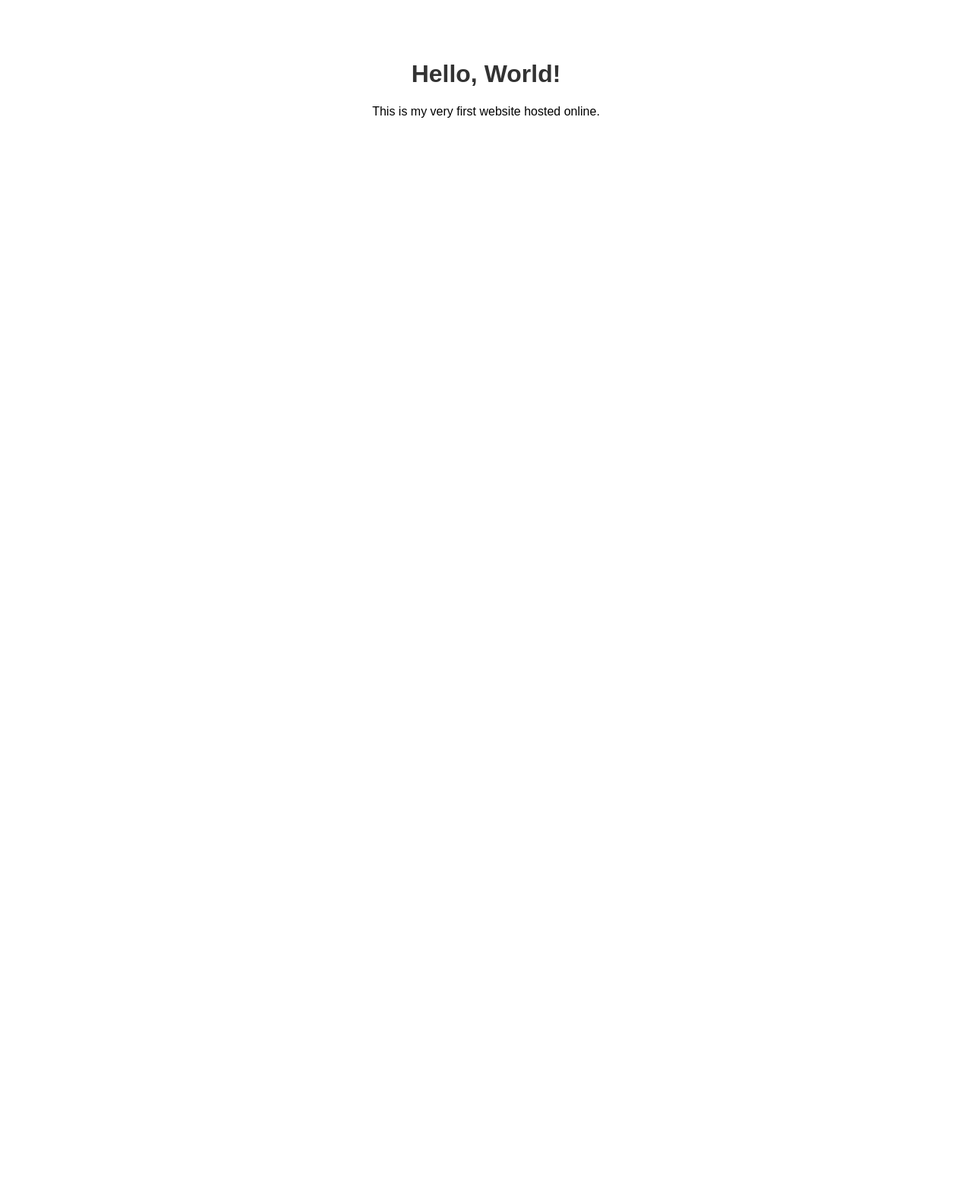
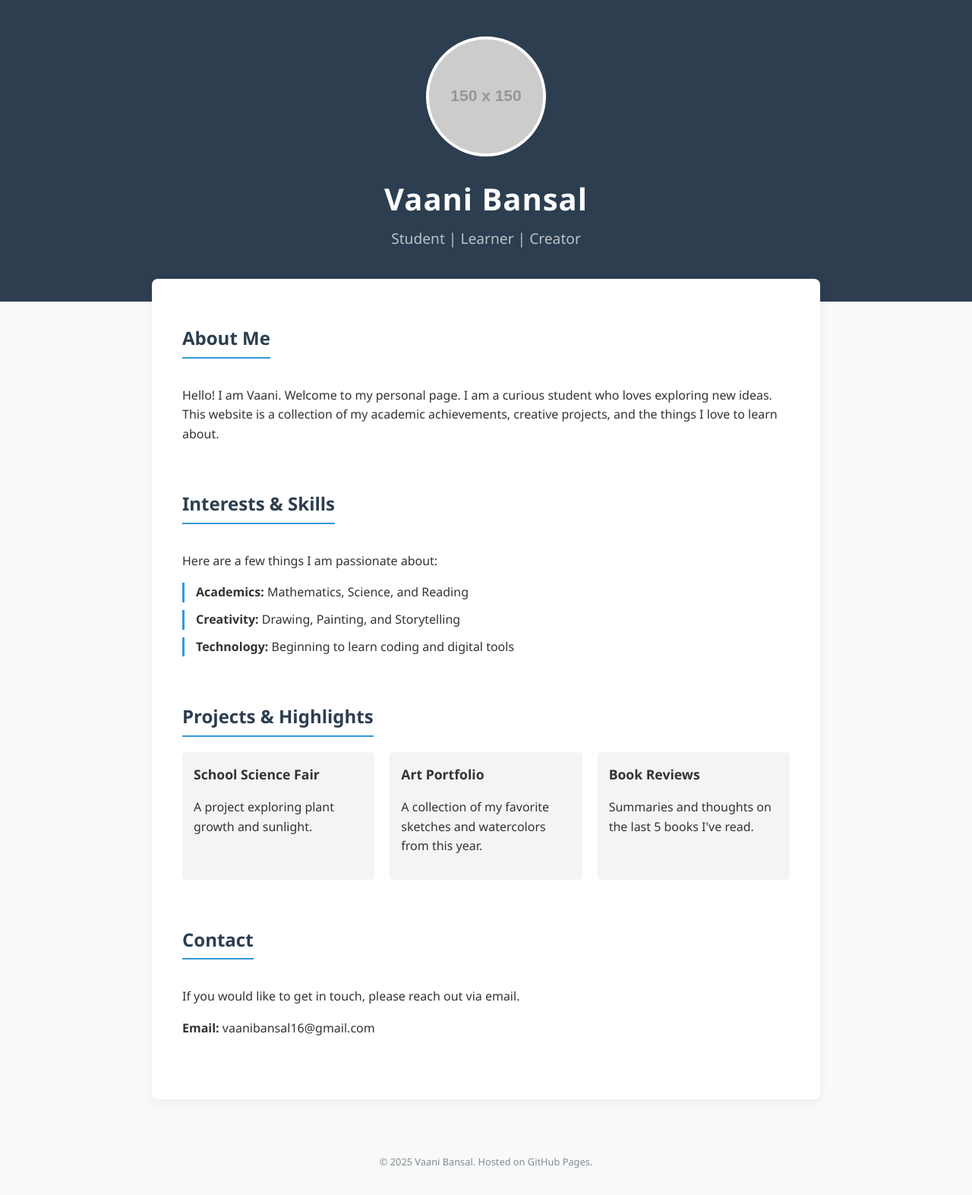
Before and after one commit to vaani-bansal/vaani-bansal.github.io, a plain HTML site: page index.html in a window 1280 px wide. Shown: the whole page at 76% size. Before the commit the page ends 800 px from the top, so only its background shows below. Drawn offline with Linux system fonts and the light colour scheme; placeholder pictures from the web are drawn by us.

Commit message:
Update index.html

```diff
--- a/index.html
+++ b/index.html
@@ -1,14 +1,175 @@
 <!DOCTYPE html>
-<html>
+<html lang="en">
 <head>
-    <title>My First Website</title>
+    <meta charset="UTF-8">
+    <meta name="viewport" content="width=device-width, initial-scale=1.0">
+    <title>Vaani Bansal | Portfolio</title>
     <style>
-        body { font-family: sans-serif; text-align: center; padding: 50px; }
-        h1 { color: #333; }
+        /* GENERAL STYLES */
+        body {
+            font-family: 'Segoe UI', Tahoma, Geneva, Verdana, sans-serif;
+            line-height: 1.6;
+            color: #333;
+            margin: 0;
+            padding: 0;
+            background-color: #f9f9fb;
+        }
+
+        /* HEADER SECTION */
+        header {
+            background-color: #2c3e50; /* Dark Blue Background */
+            color: #fff;
+            padding: 3rem 1rem;
+            text-align: center;
+        }
+
+        .profile-photo {
+            width: 150px;
+            height: 150px;
+            background-color: #ddd; /* Placeholder color */
+            border-radius: 50%;
+            border: 4px solid #fff;
+            margin-bottom: 1rem;
+            object-fit: cover;
+        }
+
+        header h1 {
+            margin: 0;
+            font-size: 2.5rem;
+            letter-spacing: 1px;
+        }
+
+        header p {
+            font-size: 1.2rem;
+            font-weight: 300;
+            color: #bdc3c7;
+            margin-top: 5px;
+        }
+
+        /* MAIN CONTAINER */
+        .container {
+            max-width: 800px;
+            margin: -30px auto 40px; /* Moves container up to overlap header */
+            background: white;
+            padding: 40px;
+            border-radius: 8px;
+            box-shadow: 0 4px 15px rgba(0,0,0,0.05);
+        }
+
+        /* SECTIONS */
+        section {
+            margin-bottom: 40px;
+        }
+
+        h2 {
+            color: #2c3e50;
+            border-bottom: 2px solid #3498db; /* Blue underline */
+            display: inline-block;
+            padding-bottom: 5px;
+            margin-bottom: 20px;
+        }
+
+        ul {
+            list-style-type: none; /* Removes bullet points */
+            padding: 0;
+        }
+
+        li {
+            margin-bottom: 10px;
+            padding-left: 15px;
+            border-left: 3px solid #3498db;
+        }
+
+        /* PROJECTS GRID */
+        .project-grid {
+            display: grid;
+            grid-template-columns: repeat(auto-fit, minmax(200px, 1fr));
+            gap: 20px;
+        }
+
+        .project-card {
+            background: #f4f4f4;
+            padding: 15px;
+            border-radius: 5px;
+            transition: transform 0.2s;
+        }
+
+        .project-card:hover {
+            transform: translateY(-3px); /* Slight lift on hover */
+            background: #e8e8e8;
+        }
+
+        .project-card h3 {
+            margin-top: 0;
+            font-size: 1.1rem;
+        }
+
+        /* FOOTER */
+        footer {
+            text-align: center;
+            padding: 20px;
+            font-size: 0.8rem;
+            color: #7f8c8d;
+        }
     </style>
 </head>
 <body>
-    <h1>Hello, World!</h1>
-    <p>This is my very first website hosted online.</p>
+
+    <header>
+        <img src="https://via.placeholder.com/150" alt="Vaani Bansal" class="profile-photo">
+        <h1>Vaani Bansal</h1>
+        <p>Student | Learner | Creator</p>
+    </header>
+
+    <div class="container">
+
+        <section>
+            <h2>About Me</h2>
+            <p>
+                Hello! I am Vaani. Welcome to my personal page. I am a curious student who loves exploring new ideas.
+                This website is a collection of my academic achievements, creative projects, and the things I love to learn about.
+            </p>
+        </section>
+
+        <section>
+            <h2>Interests & Skills</h2>
+            <p>Here are a few things I am passionate about:</p>
+            <ul>
+                <li><strong>Academics:</strong> Mathematics, Science, and Reading</li>
+                <li><strong>Creativity:</strong> Drawing, Painting, and Storytelling</li>
+                <li><strong>Technology:</strong> Beginning to learn coding and digital tools</li>
+            </ul>
+        </section>
+
+        <section>
+            <h2>Projects & Highlights</h2>
+            <div class="project-grid">
+                <div class="project-card">
+                    <h3>School Science Fair</h3>
+                    <p>A project exploring plant growth and sunlight.</p>
+                </div>
+                <div class="project-card">
+                    <h3>Art Portfolio</h3>
+                    <p>A collection of my favorite sketches and watercolors from this year.</p>
+                </div>
+                <div class="project-card">
+                    <h3>Book Reviews</h3>
+                    <p>Summaries and thoughts on the last 5 books I've read.</p>
+                </div>
+            </div>
+        </section>
+
+        <section>
+            <h2>Contact</h2>
+            <p>If you would like to get in touch, please reach out via email.</p>
+            <p><strong>Email:</strong> vaanibansal16@gmail.com</p>
+        </section>
+
+    </div>
+
+    <footer>
+        <p>&copy; 2025 Vaani Bansal. Hosted on GitHub Pages.</p>
+    </footer>
+
 </body>
 </html>
```
